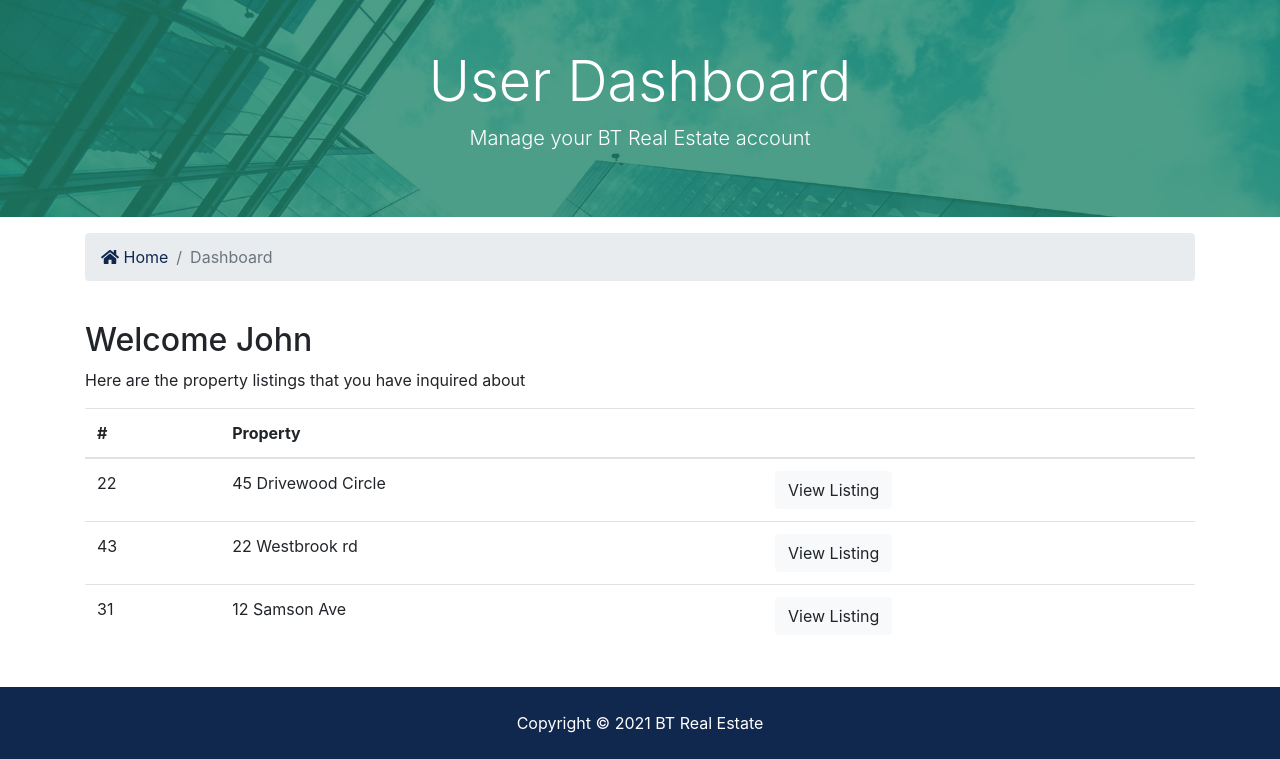
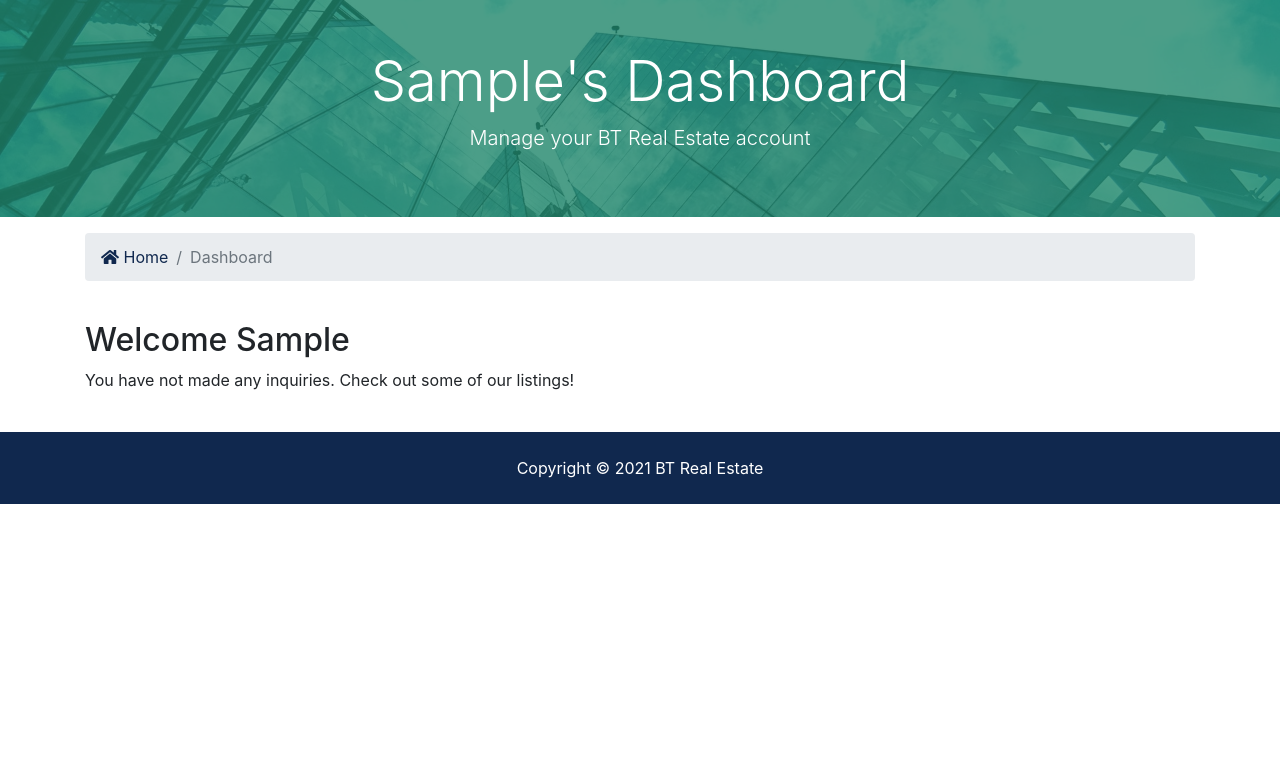
Before and after one commit to adityamahapatra/realty-app, a Django app: page /accounts/dashboard in a window 1280 px wide. Shown: the part 128-887 px from the top of the page. After the commit the page ends 632 px from the top, so only its background shows below. Run offline with Django 3.2, Linux system fonts and the light colour scheme; the visitor is signed in with stand-in values (Sample User, id 1); data that the repository does not hold is empty; parts of the project's set-up code (start-up, migrations or seed data) failed here and were passed over; some libraries are stand-ins or nearby versions.

Commit message:
Implement the complete dashboard functionality.

```diff
--- a/accounts/views.py
+++ b/accounts/views.py
@@ -2,6 +2,8 @@ from django.contrib import auth, messages
 from django.contrib.auth.models import User
 from django.http.response import HttpResponse
 from django.shortcuts import redirect, render
+
+from contacts.models import Contact
 
 
 # Create your views here.
@@ -75,5 +77,10 @@ def logout(request) -> HttpResponse:
 
 
 def dashboard(request) -> HttpResponse:
-    context = {}
+    user_inquiries = Contact.objects.all().order_by("-contact_date").filter(
+        user_id=request.user.id
+    )
+    context = {
+        "inquiries": user_inquiries,
+    }
     return render(request, "accounts/dashboard.html", context)
--- a/templates/accounts/dashboard.html
+++ b/templates/accounts/dashboard.html
@@ -1,13 +1,13 @@
 {% extends "base.html" %}
 
-{% block title %} | User Dashboard {% endblock %}
+{% block title %} | {{user.first_name}}'s Dashboard {% endblock %}
 
 {% block content%}
 <section id="showcase-inner" class="py-5 text-white">
   <div class="container">
     <div class="row text-center">
       <div class="col-md-12">
-        <h1 class="display-4">User Dashboard</h1>
+        <h1 class="display-4">{{user.first_name}}'s Dashboard</h1>
         <p class="lead">Manage your BT Real Estate account</p>
       </div>
     </div>
@@ -35,7 +35,8 @@
   <div class="container">
     <div class="row">
       <div class="col-md-12">
-        <h2>Welcome John</h2>
+        <h2>Welcome {{user.first_name}}</h2>
+        {% if inquiries %}
           <p>Here are the property listings that you have inquired about</p>
           <table class="table">
             <thead>
@@ -46,29 +47,21 @@
               </tr>
             </thead>
             <tbody>
+              {% for inquiry in inquiries %}
                 <tr>
-              <td>22</td>
-              <td>45 Drivewood Circle</td>
+                  <td>{{ inquiry.id }}</td>
+                  <td>{{ inquiry.listing }}</td>
                   <td>
-                <a class="btn btn-light" href="#">View Listing</a>
+                    <a class="btn btn-light"
+                    href="{% url 'listing' inquiry.listing_id %}">View Listing</a>
                   </td>
                 </tr>
-            <tr>
-              <td>43</td>
-              <td>22 Westbrook rd</td>
-              <td>
-                <a class="btn btn-light" href="#">View Listing</a>
-              </td>
-            </tr>
-            <tr>
-              <td>31</td>
-              <td>12 Samson Ave</td>
-              <td>
-                <a class="btn btn-light" href="#">View Listing</a>
-              </td>
-            </tr>
+              {% endfor %}
             </tbody>
           </table>
+        {% else %}
+          <p>You have not made any inquiries. Check out some of our listings!</p>
+        {% endif %}
       </div>
     </div>
   </div>
```
Lines whose indentation alone changed are shown as unchanged.
